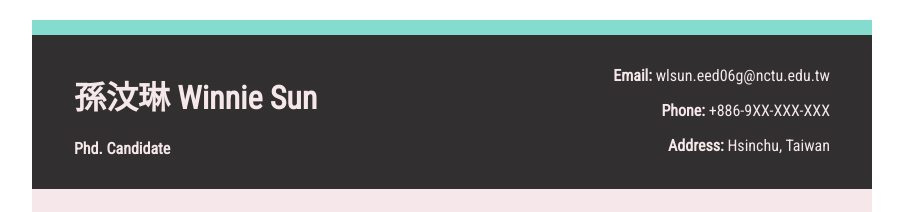
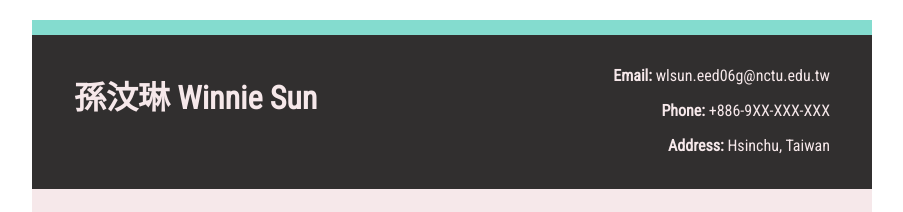
Before and after one commit to XiaoLeS/xiaoles.github.io, a plain HTML site: page index.html in a window 1280 px wide. Shown: the top 212 px of the page, without its empty margins (188-1091 px from the left). Drawn offline with Linux system fonts and the light colour scheme.

Commit message:
remove title

```diff
--- a/index.html
+++ b/index.html
@@ -11,7 +11,7 @@
 		<div class="header">
 			<div class="name-section">
 				<h1>孫汶琳 Winnie Sun</h1>
-				<h4>Phd. Candidate</h4>
+<!--				<h4>Phd. Candidate</h4> -->
 			</div>
 			<div class="info-section">
 				<p><b>Email:&#160;</b>wlsun.eed06g@nctu.edu.tw</p>
```
